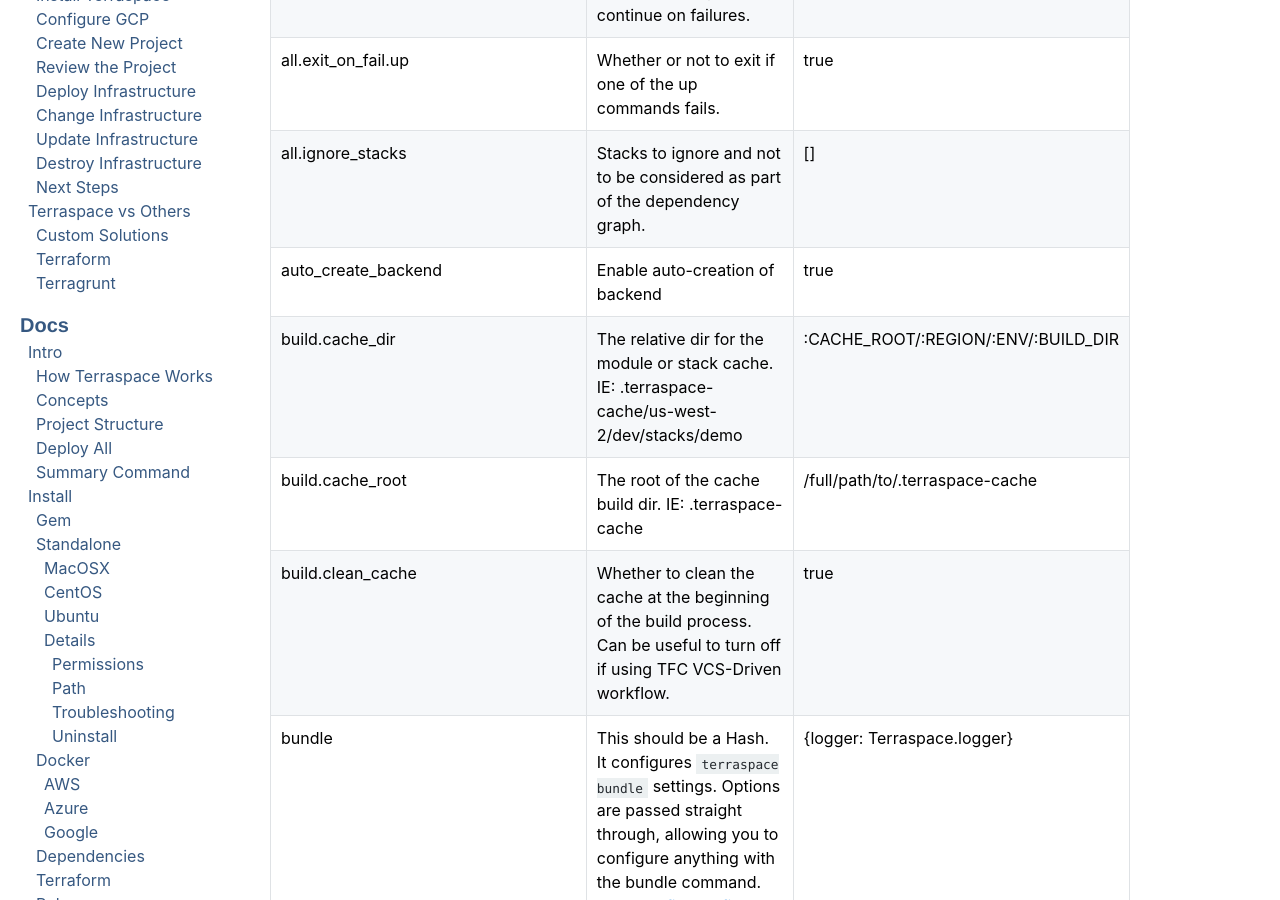
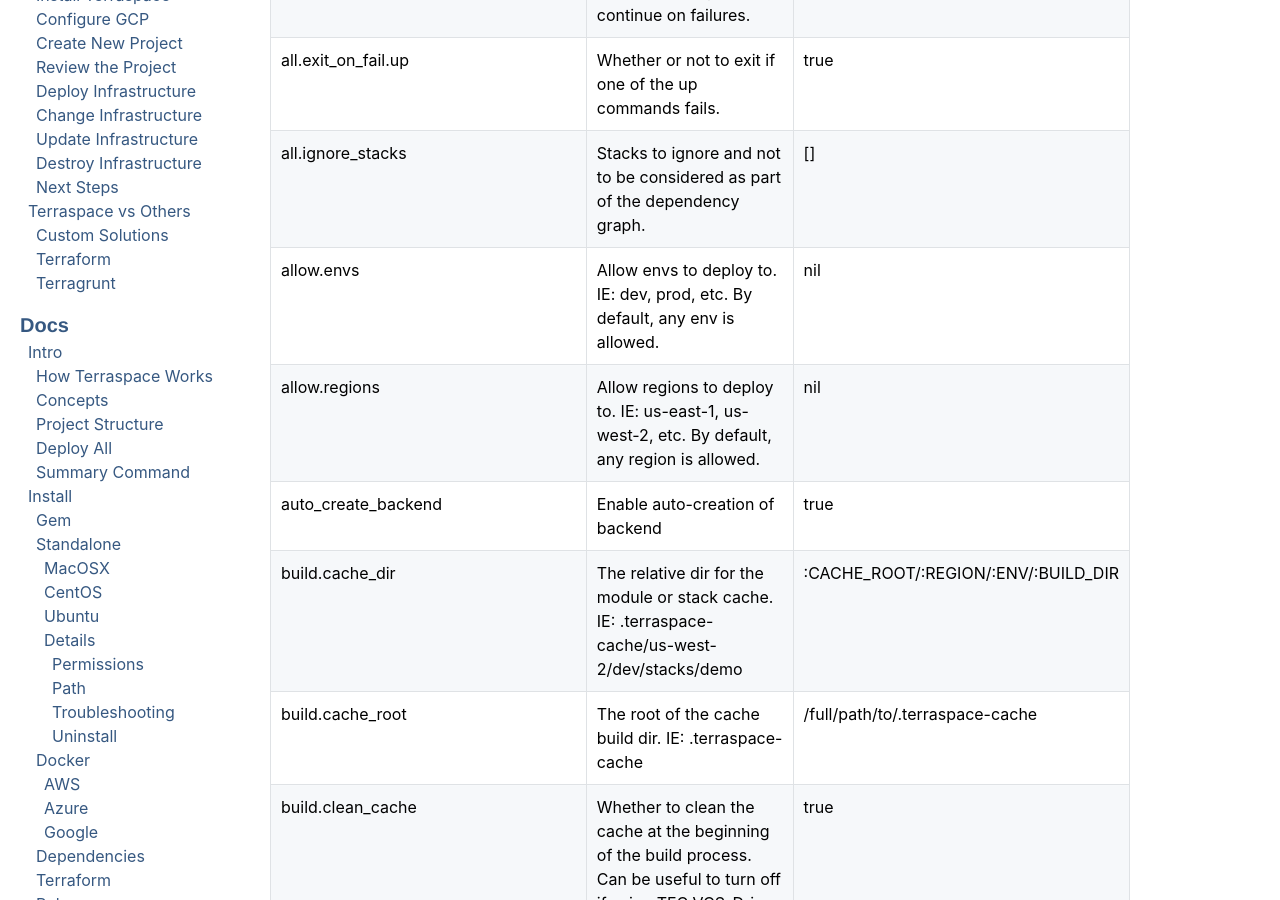
Before and after one commit to boltops-tools/terraspace-docs, a Jekyll site: the page built from _docs/config/reference.md, in a window 1280 px wide and 900 px high, scrolled down 653 px. Built offline with Jekyll 4.4.1, drawn with Linux system fonts in a browser that asks for light colours; a script that is not in the unit is left out.

Commit message:
allow envs and regions check config options

```diff
--- a/_docs/config/reference.md
+++ b/_docs/config/reference.md
@@ -10,6 +10,8 @@
 all.exit_on_fail.down | Whether or not to exit if one of the down commands fails. Note: Other commands like show, validate, etc are also configurable and default to false. For `all down` , `TS_EXIT_ON_FAIL=0` will also tell Terraspace to continue on failures. | true
 all.exit_on_fail.up | Whether or not to exit if one of the up commands fails. | true
 all.ignore_stacks | Stacks to ignore and not to be considered as part of the dependency graph. | []
+allow.envs | Allow envs to deploy to. IE: dev, prod, etc. By default, any env is allowed. | nil
+allow.regions | Allow regions to deploy to. IE: us-east-1, us-west-2, etc. By default, any region is allowed. | nil
 auto_create_backend | Enable auto-creation of backend | true
 build.cache_dir | The relative dir for the module or stack cache. IE: .terraspace-cache/us-west-2/dev/stacks/demo | :CACHE_ROOT/:REGION/:ENV/:BUILD_DIR
 build.cache_root | The root of the cache build dir. IE: .terraspace-cache | /full/path/to/.terraspace-cache
```
